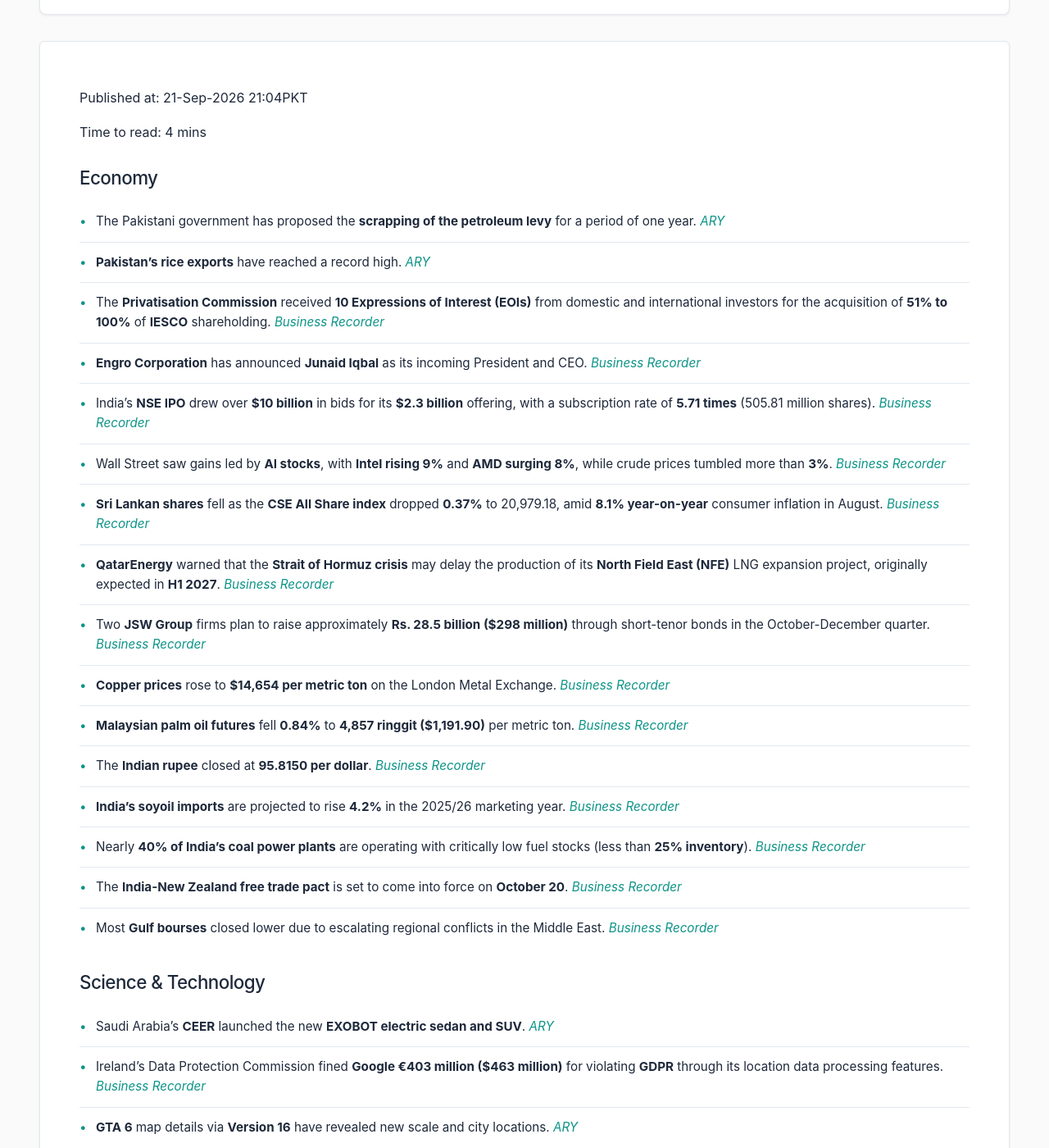
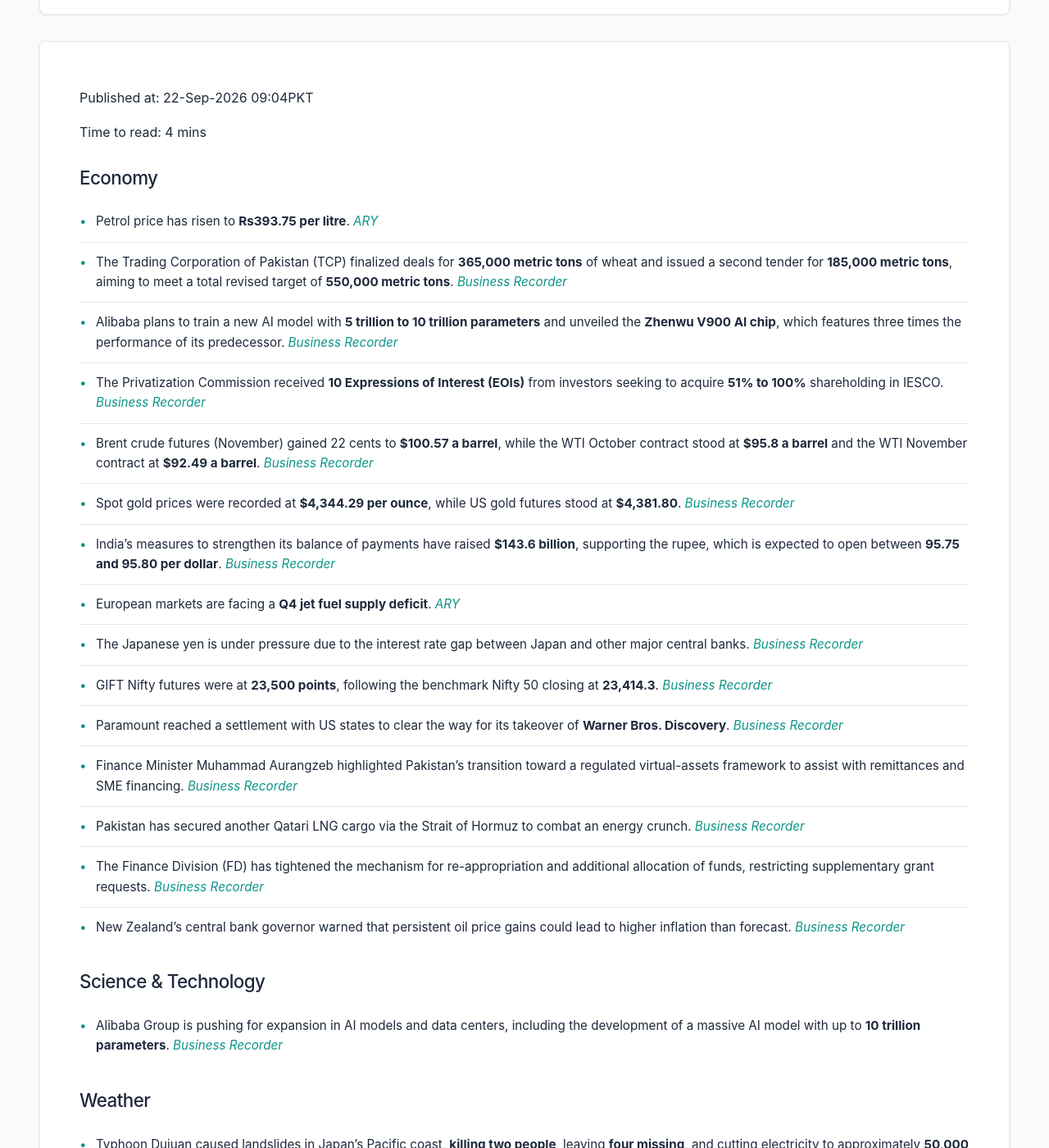
Before and after one commit to zsubzwary/news, a Jekyll site: the page built from en/index.md, in a window 1280 px wide and 1400 px high, scrolled down 209 px. Shown: the whole window at 82% size. Built offline with Jekyll 4.4.1, drawn with Linux system fonts in a browser that asks for light colours; some web fonts are replaced; comment, search, counter and statistics services are not loaded; some of the changed text lies outside the part shown.

Commit message:
DateTime; 2026-09-22T04:04:47.066Z

```diff
--- a/en/index.md
+++ b/en/index.md
@@ -4,52 +4,49 @@ title: Pakistan News Briefing
 lang: en
 ---
 
-Published at: 21-Sep-2026 21:04PKT
+Published at: 22-Sep-2026 09:04PKT
 
 Time to read: 4 mins
 
 ### Economy
-- The Pakistani government has proposed the **scrapping of the petroleum levy** for a period of one year. *[ARY](https://arynews.tv/govt-proposes-scrapping-petroleum-levy-for-one-year-soruces)*
-- **Pakistan's rice exports** have reached a record high. *[ARY](https://arynews.tv/pakistan-rice-exports-hit-record-high)*
-- The **Privatisation Commission** received **10 Expressions of Interest (EOIs)** from domestic and international investors for the acquisition of **51% to 100%** of **IESCO** shareholding. *[Business Recorder](https://www.brecorder.com/news/40440527/iesco-privatisation-draws-10-investor-groups)*
-- **Engro Corporation** has announced **Junaid Iqbal** as its incoming President and CEO. *[Business Recorder](https://www.brecorder.com/news/40440520/five-things-to-know-about-engros-soon-to-be-ceo-junaid-iqbal)*
-- India's **NSE IPO** drew over **$10 billion** in bids for its **$2.3 billion** offering, with a subscription rate of **5.71 times** (505.81 million shares). *[Business Recorder](https://www.brecorder.com/news/40440528/indias-nse-ipo-draws-over-10-billion-traders-eye-modest-listing-pop)*
-- Wall Street saw gains led by **AI stocks**, with **Intel rising 9%** and **AMD surging 8%**, while crude prices tumbled more than **3%**. *[Business Recorder](https://www.brecorder.com/news/40440530/ai-stocks-lift-wall-st-as-oil-falls-treasury-yields-decline)*
-- **Sri Lankan shares** fell as the **CSE All Share index** dropped **0.37%** to 20,979.18, amid **8.1% year-on-year** consumer inflation in August. *[Business Recorder](https://www.brecorder.com/news/40440525/sri-lankan-shares-fall-as-real-estate-industrials-stocks-weigh)*
-- **QatarEnergy** warned that the **Strait of Hormuz crisis** may delay the production of its **North Field East (NFE)** LNG expansion project, originally expected in **H1 2027**. *[Business Recorder](https://www.brecorder.com/news/40440519/qatarenergy-says-hormuz-crisis-may-delay-lng-expansion-projects)*
-- Two **JSW Group** firms plan to raise approximately **Rs. 28.5 billion ($298 million)** through short-tenor bonds in the October-December quarter. *[Business Recorder](https://www.brecorder.com/news/40440517/jsw-group-firms-plan-300-million-debt-sales-bankers-say)*
-- **Copper prices** rose to **$14,654 per metric ton** on the London Metal Exchange. *[Business Recorder](https://www.brecorder.com/news/40440514/copper-rises-as-chinese-demand-expectations-add-to-speculative-momentum)*
-- **Malaysian palm oil futures** fell **0.84%** to **4,857 ringgit ($1,191.90)** per metric ton. *[Business Recorder](https://www.brecorder.com/news/40440513/palm-extends-losses-on-weak-crude-firm-ringgit-sluggish-exports)*
-- The **Indian rupee** closed at **95.8150 per dollar**. *[Business Recorder](https://www.brecorder.com/news/40440512/indian-rupee-ends-marginally-higher-in-subdued-trade-forward-premiums-ease)*
-- **India's soyoil imports** are projected to rise **4.2%** in the 2025/26 marketing year. *[Business Recorder](https://www.brecorder.com/news/40440511/india-soyoil-imports-to-rise-to-record-high-on-price-competitiveness)*
-- Nearly **40% of India's coal power plants** are operating with critically low fuel stocks (less than **25% inventory**). *[Business Recorder](https://www.brecorder.com/news/40440521/nearly-40-of-indias-coal-power-plants-running-critically-low-on-fuel-data-show)*
-- The **India-New Zealand free trade pact** is set to come into force on **October 20**. *[Business Recorder](https://www.brecorder.com/news/40440515/india-new-zealand-free-trade-pact-to-come-into-force-on-october-20)*
-- Most **Gulf bourses** closed lower due to escalating regional conflicts in the Middle East. *[Business Recorder](https://www.brecorder.com/news/40440523/most-gulf-bourses-end-lower-on-middle-east-conflict-despite-diplomatic-hopes)*
+- Petrol price has risen to **Rs393.75 per litre**. *[ARY](https://arynews.tv/petrol-price-rises-to-rs393-75-per-litre)*
+- The Trading Corporation of Pakistan (TCP) finalized deals for **365,000 metric tons** of wheat and issued a second tender for **185,000 metric tons**, aiming to meet a total revised target of **550,000 metric tons**. *[Business Recorder](https://www.brecorder.com/news/40440618/tcp-finalises-deals-for-wheat-import)*
+- Alibaba plans to train a new AI model with **5 trillion to 10 trillion parameters** and unveiled the **Zhenwu V900 AI chip**, which features three times the performance of its predecessor. *[Business Recorder](https://www.brecorder.com/news/40440630/alibaba-plans-ai-model-with-5-trillion-to-10-trillion-parameters-unveils-new-chip)*
+- The Privatization Commission received **10 Expressions of Interest (EOIs)** from investors seeking to acquire **51% to 100%** shareholding in IESCO. *[Business Recorder](https://www.brecorder.com/news/40440623/pc-receives-10-eois-for-the-iesco-acquisition)*
+- Brent crude futures (November) gained 22 cents to **$100.57 a barrel**, while the WTI October contract stood at **$95.8 a barrel** and the WTI November contract at **$92.49 a barrel**. *[Business Recorder](https://www.brecorder.com/news/40440627/oil-rises-slightly-ahead-of-potential-us-iran-talks)*
+- Spot gold prices were recorded at **$4,344.29 per ounce**, while US gold futures stood at **$4,381.80**. *[Business Recorder](https://www.brecorder.com/news/40440626/gold-muted-as-higher-for-longer-rate-outlook-weighs)*
+- India's measures to strengthen its balance of payments have raised **$143.6 billion**, supporting the rupee, which is expected to open between **95.75 and 95.80 per dollar**. *[Business Recorder](https://www.brecorder.com/news/40440635/indian-rupee-to-edge-higher-as-oil-slips-inflow-haul-caps-bearish-bets)*
+- European markets are facing a **Q4 jet fuel supply deficit**. *[ARY](https://arynews.tv/europe-faces-q4-jet-fuel-supply-deficit)*
+- The Japanese yen is under pressure due to the interest rate gap between Japan and other major central banks. *[Business Recorder](https://www.brecorder.com/news/40440631/yen-squeezed-as-hawkish-turn-grips-central-banks)*
+- GIFT Nifty futures were at **23,500 points**, following the benchmark Nifty 50 closing at **23,414.3**. *[Business Recorder](https://www.brecorder.com/news/40440628/indian-shares-likely-to-open-higher-on-easing-oil-prices-bond-yields)*
+- Paramount reached a settlement with US states to clear the way for its takeover of **Warner Bros. Discovery**. *[Business Recorder](https://www.brecorder.com/news/40440606/paramount-settles-with-us-states-to-clear-warner-bros-mega-merger)*
+- Finance Minister Muhammad Aurangzeb highlighted Pakistan's transition toward a regulated virtual-assets framework to assist with remittances and SME financing. *[Business Recorder](https://www.brecorder.com/news/40440619/aurangzeb-highlights-shift-to-regulated-virtual-assets-framework)*
+- Pakistan has secured another Qatari LNG cargo via the Strait of Hormuz to combat an energy crunch. *[Business Recorder](https://www.brecorder.com/news/40440621/pakistan-secures-another-qatari-lng-cargo)*
+- The Finance Division (FD) has tightened the mechanism for re-appropriation and additional allocation of funds, restricting supplementary grant requests. *[Business Recorder](https://www.brecorder.com/news/40440624/fd-tightens-additional-funds-allocation-mechanism)*
+- New Zealand's central bank governor warned that persistent oil price gains could lead to higher inflation than forecast. *[Business Recorder](https://www.brecorder.com/news/40440629/new-zealand-central-bank-chief-sees-risks-to-economy-inflation)*
 
 ### Science & Technology
-- Saudi Arabia’s **CEER** launched the new **EXOBOT electric sedan and SUV**. *[ARY](https://arynews.tv/saudi-crown-prince-launches-ceers-new-exobot-electric-sedan-and-suv)*
-- Ireland's Data Protection Commission fined **Google €403 million ($463 million)** for violating **GDPR** through its location data processing features. *[Business Recorder](https://www.brecorder.com/news/40440516/irish-privacy-regulator-fines-google-eur403-million-over-location-data-processing)*
-- **GTA 6** map details via **Version 16** have revealed new scale and city locations. *[ARY](https://arynews.tv/gta-6-map-details-version-16-reveals-new-scale-and-city-locations)*
+- Alibaba Group is pushing for expansion in AI models and data centers, including the development of a massive AI model with up to **10 trillion parameters**. *[Business Recorder](https://www.brecorder.com/news/40440630/alibaba-plans-ai-model-with-5-trillion-to-10-trillion-parameters-unveils-new-chip)*
+
+### Weather
+- Typhoon Dujuan caused landslides in Japan's Pacific coast, **killing two people**, leaving **four missing**, and cutting electricity to approximately **50,000 homes**. *[Business Recorder](https://www.brecorder.com/news/40440634/torrential-rains-brought-by-japan-typhoon-kill-two-nhk-says)*
 
 ### Politics
-- The **Trump administration** is reportedly preparing sanctions against the **International Criminal Court (ICC)**. *[Business Recorder](https://www.brecorder.com/news/40440522/trump-administration-prepares-sanctions-against-international-criminal-court-sources-say)*
-- Pakistan's Interior Minister **Mohsin Naqvi** met his Iranian counterpart, **Eskandar Momeni**, in Tehran to discuss bilateral relations. *[Business Recorder](https://www.brecorder.com/news/40440524/naqvi-iranian-counterpart-discuss-bilateral-ties-regional-situation)*
-- **Denmark** stated that **NATO** shares responsibility for Arctic security under the **Greenland deal**. *[ARY](https://arynews.tv/denmark-says-nato-shares-responsibility-for-arctic-security-under-greenland-deal)*
+- Prime Minister Muhammad Shehbaz Sharif arrived in New York for the **81st session of the United Nations General Assembly**, with a scheduled address on **September 25, 2026**. *[Business Recorder](https://www.brecorder.com/news/40440620/pm-arrives-in-new-york)*
+- G7 foreign ministers formally called on Iran to cease arming and supporting the Houthis in Yemen. *[Business Recorder](https://www.brecorder.com/news/40440633/g7-foreign-ministers-call-on-iran-to-stop-arming-houthis)*
+- US media outlets CNN, MS NOW, and Politico have sued President Donald Trump following his ban on their access to the White House. *[ARY](https://arynews.tv/cnn-ms-now-and-politico-sue-trump-over-white-house-ban)*
+- Top five US broadcasters have halted "pool" coverage of the White House in protest of recent administration decisions. *[Business Recorder](https://www.brecorder.com/news/40440605/us-networks-halt-trump-coverage)*
+- The UN Chief expressed gratitude to Pakistan's leadership for their contributions toward US-Iran peace efforts. *[ARY](https://arynews.tv/un-chief-grateful-to-pakistans-leadership-for-us-iran-peace-efforts)*
 
 ### National
-- **25 hotels, restaurants, and marriage halls** near **Karachi airport** are under scrutiny due to concerns over bird strikes. *[ARY](https://arynews.tv/karachi-airport-25-hotels-restaurants-marriage-halls-under-scrutiny-over-bird-strikes)*
+- Airstrikes in the Afghan provinces of **Paktika and Kunar** killed at least **28 militants** in the Pak-Afghan border region. *[Business Recorder](https://www.brecorder.com/news/40440622/28-militants-killed-in-pak-afghan-border-region)*
+- NADRA has announced the implementation of special facilities for senior citizens. *[ARY](https://arynews.tv/nadra-announces-special-facilities-for-senior-citizens)*
+- Pakistan is reviewing new measures to improve the efficiency of passport services. *[ARY](https://arynews.tv/pakistan-reviews-measures-to-improve-passport-services)*
+- BISE Peshawar released the **Class 11 results (2026)**, while BISE Abbottabad released the **Class 12 results (2026)**. *[ARY](https://arynews.tv/bise-peshawar-class-11-result-2026-released-check-here)* *[ARY](https://arynews.tv/bise-abbottabad-class-12-result-2026-released-check-here)*
 
 ### International
-- **Two tankers** were struck by a projectile and debris in the **Hormuz** region. *[ARY](https://arynews.tv/two-tankers-hit-by-projectile-debris-in-hormuz-maritime-agency)*
+- The United States plans to re-establish a military base in southern Greenland (**Narsarsuaq**) and set up a new base on the east coast (**Mestersvig**). *[Business Recorder](https://www.brecorder.com/news/40440625/us-to-open-two-new-military-bases-in-greenland-sources-say)*
+- Oman has initiated external reviews of **71 schools**. *[ARY](https://arynews.tv/oman-begins-external-reviews-of-71-schools)*
 
 ### Sports
-- **Mohammad Rizwan** has been barred from publicly discussing the **NCCIA probe**. *[ARY](https://arynews.tv/mohammad-rizwan-barred-from-discussing-nccia-probe-in-public-sources)*
-- **Kylian Mbappe** commented that being managed by **Zinedine Zidane** for the French national team is "like a movie." *[Business Recorder](https://www.brecorder.com/news/40440526/being-managed-by-zidane-for-france-is-like-a-movie-says-mbappe)*
-- Swiss captain **Granit Xhaka** will miss the international camp after admitting to using a **fake COVID-19 vaccination certificate**. *[Business Recorder](https://www.brecorder.com/news/40440518/swiss-captain-xhaka-sidelined-over-fake-covid-certificate)*
-
-### Health
-- **Pakistan** is set to host the **Global Mental Health Summit 2026**. *[ARY](https://arynews.tv/pakistan-to-host-global-mental-health-summit-2026)*
-
-### Other
-- The horror movie **"Resident Evil"** achieved a **$60 million** opening weekend in North America. *[Business Recorder](https://www.brecorder.com/news/40440529/horror-movie-resident-evil-tops-north-american-box-office)*
-- **Patrick Clancy** provided his first interview following the **Lindsay Clancy mistrial**. *[ARY](https://arynews.tv/patrick-clancy-breaks-silence-in-first-interview-after-lindsay-clancy-mistrial)*
+- Spain has extended the contract of De la Fuente until **2032**. *[ARY](https://arynews.tv/spain-extends-de-la-fuentes-contract-until-2032)*
```
